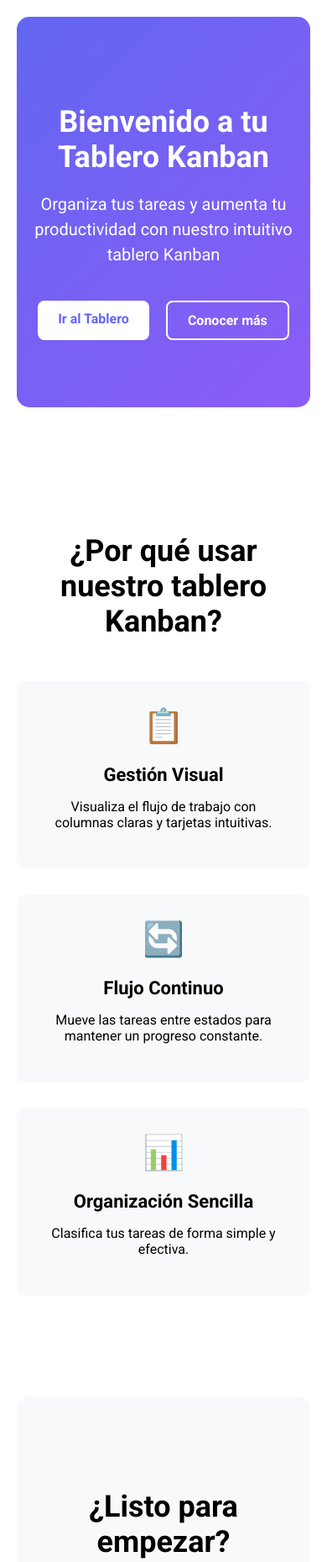
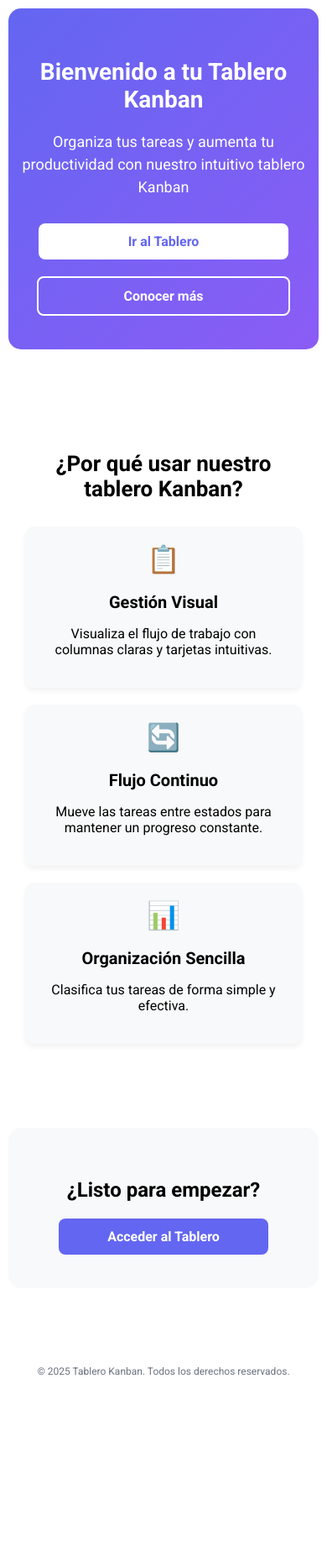
Before and after one commit to sergi-reus-code/04_iOTROS, an Astro site in the folder KanbanBoard/: page / in a window 390 px wide. Shown: the top 1860 px of the page at 84% size. After the commit the page ends 1682 px from the top, so only its background shows below. Built offline with nearby package versions, Linux system fonts and the light colour scheme; Astro itself is replaced by a stand-in of ours.

Commit message:
sdfgsdfgsdfg

```diff
--- /dev/null
+++ b/KanbanBoard/src/components/Landing/Cta.astro
@@ -0,0 +1,71 @@
+---
+---
+
+<section class="cta">
+    <h2>¿Listo para empezar?</h2>
+    <a href="/kanban" class="btn-primary">Acceder al Tablero</a>
+</section>
+
+<style>
+    .cta {
+        background-color: #f8f9fa;
+        text-align: center;
+        padding: 80px 20px;
+        border-radius: 15px;
+        margin: 60px 0;
+        width: 100%;
+        box-sizing: border-box;
+    }
+
+    .cta h2 {
+        margin-bottom: 30px;
+        font-size: 36px;
+        word-wrap: break-word;
+    }
+
+    .btn-primary {
+        background-color: #6366F1;
+        color: white;
+        padding: 12px 24px;
+        border-radius: 8px;
+        font-weight: bold;
+        text-decoration: none;
+        transition: all 0.3s ease;
+        display: inline-block;
+    }
+
+    .btn-primary:hover {
+        transform: translateY(-3px);
+        box-shadow: 0 10px 20px rgba(0, 0, 0, 0.1);
+        background-color: #4F46E5;
+    }
+
+    @media (max-width: 768px) {
+        .cta {
+            padding: 60px 20px;
+            margin: 40px 0;
+        }
+
+        .cta h2 {
+            font-size: 30px;
+            margin-bottom: 25px;
+        }
+    }
+
+    @media (max-width: 480px) {
+        .cta {
+            padding: 40px 15px;
+        }
+
+        .cta h2 {
+            font-size: 24px;
+            margin-bottom: 20px;
+        }
+
+        .btn-primary {
+            width: 100%;
+            max-width: 250px;
+            box-sizing: border-box;
+        }
+    }
+</style>
--- /dev/null
+++ b/KanbanBoard/src/components/Landing/Features.astro
@@ -0,0 +1,103 @@
+---
+---
+
+<section id="features" class="features">
+    <h2>¿Por qué usar nuestro tablero Kanban?</h2>
+    <div class="feature-grid">
+        <div class="feature-card">
+            <div class="icon">📋</div>
+            <h3>Gestión Visual</h3>
+            <p>Visualiza el flujo de trabajo con columnas claras y tarjetas intuitivas.</p>
+        </div>
+        <div class="feature-card">
+            <div class="icon">🔄</div>
+            <h3>Flujo Continuo</h3>
+            <p>Mueve las tareas entre estados para mantener un progreso constante.</p>
+        </div>
+        <div class="feature-card">
+            <div class="icon">📊</div>
+            <h3>Organización Sencilla</h3>
+            <p>Clasifica tus tareas de forma simple y efectiva.</p>
+        </div>
+    </div>
+</section>
+
+<style>
+    .features {
+        padding: 60px 0;
+        text-align: center;
+        width: 100%;
+        box-sizing: border-box;
+    }
+
+    .features h2 {
+        margin-bottom: 50px;
+        font-size: 36px;
+        padding: 0 20px;
+        word-wrap: break-word;
+    }
+
+    .feature-grid {
+        display: grid;
+        grid-template-columns: repeat(auto-fit, minmax(300px, 1fr));
+        gap: 30px;
+        padding: 0 20px;
+    }
+
+    .feature-card {
+        background-color: #f8f9fa;
+        padding: 30px;
+        border-radius: 10px;
+        transition: transform 0.3s ease;
+        box-shadow: 0 4px 6px rgba(0, 0, 0, 0.05);
+    }
+
+    .feature-card:hover {
+        transform: translateY(-10px);
+        box-shadow: 0 10px 20px rgba(0, 0, 0, 0.1);
+    }
+
+    .icon {
+        font-size: 40px;
+        margin-bottom: 20px;
+    }
+
+    .feature-card h3 {
+        margin-bottom: 15px;
+        font-size: 22px;
+    }
+
+    @media (max-width: 768px) {
+        .feature-grid {
+            grid-template-columns: repeat(auto-fit, minmax(250px, 1fr));
+            gap: 20px;
+        }
+
+        .features h2 {
+            font-size: 30px;
+            margin-bottom: 30px;
+        }
+
+        .feature-card {
+            padding: 20px;
+        }
+    }
+
+    @media (max-width: 480px) {
+        .feature-grid {
+            grid-template-columns: 1fr;
+        }
+
+        .features h2 {
+            font-size: 26px;
+        }
+
+        .icon {
+            font-size: 32px;
+        }
+
+        .feature-card h3 {
+            font-size: 20px;
+        }
+    }
+</style>
--- /dev/null
+++ b/KanbanBoard/src/components/Landing/Footer.astro
@@ -0,0 +1,24 @@
+---
+---
+
+<footer class="main-footer">
+    <p>&copy; 2025 Tablero Kanban. Todos los derechos reservados.</p>
+</footer>
+
+<style>
+    .main-footer {
+        text-align: center;
+        padding: 40px 20px;
+        color: #6b7280;
+        width: 100%;
+        box-sizing: border-box;
+        font-size: 14px;
+    }
+
+    @media (max-width: 480px) {
+        .main-footer {
+            padding: 30px 15px;
+            font-size: 12px;
+        }
+    }
+</style>
--- /dev/null
+++ b/KanbanBoard/src/components/Landing/Hero.astro
@@ -0,0 +1,105 @@
+---
+---
+
+<div class="hero">
+    <h1>Bienvenido a tu Tablero Kanban</h1>
+    <p class="description">Organiza tus tareas y aumenta tu productividad con nuestro intuitivo tablero Kanban</p>
+    <div class="buttons">
+        <a href="/kanban" class="btn-primary">Ir al Tablero</a>
+        <a href="#features" class="btn-secondary">Conocer más</a>
+    </div>
+</div>
+
+<style>
+    .hero {
+        text-align: center;
+        padding: 80px 20px;
+        background: linear-gradient(135deg, #6366F1, #8B5CF6);
+        border-radius: 15px;
+        color: white;
+        margin-bottom: 60px;
+        width: 100%;
+        box-sizing: border-box;
+    }
+
+    h1 {
+        font-size: 48px;
+        margin-bottom: 20px;
+        word-wrap: break-word;
+    }
+
+    .description {
+        font-size: 20px;
+        max-width: 600px;
+        margin: 0 auto 40px;
+        line-height: 1.5;
+    }
+
+    .buttons {
+        display: flex;
+        justify-content: center;
+        gap: 20px;
+        flex-wrap: wrap;
+    }
+
+    .btn-primary {
+        background-color: white;
+        color: #6366F1;
+        padding: 12px 24px;
+        border-radius: 8px;
+        font-weight: bold;
+        text-decoration: none;
+        transition: all 0.3s ease;
+    }
+
+    .btn-primary:hover {
+        transform: translateY(-3px);
+        box-shadow: 0 10px 20px rgba(0, 0, 0, 0.1);
+    }
+
+    .btn-secondary {
+        border: 2px solid white;
+        color: white;
+        padding: 12px 24px;
+        border-radius: 8px;
+        font-weight: bold;
+        text-decoration: none;
+        transition: all 0.3s ease;
+    }
+
+    .btn-secondary:hover {
+        background-color: rgba(255, 255, 255, 0.1);
+    }
+
+    @media (max-width: 768px) {
+        h1 {
+            font-size: 36px;
+        }
+        .hero {
+            padding: 60px 15px;
+            margin-bottom: 40px;
+        }
+        .description {
+            font-size: 18px;
+            margin-bottom: 30px;
+        }
+    }
+
+    @media (max-width: 480px) {
+        h1 {
+            font-size: 28px;
+        }
+        .hero {
+            padding: 40px 15px;
+        }
+        .buttons {
+            flex-direction: column;
+            align-items: center;
+        }
+        .btn-primary, .btn-secondary {
+            width: 100%;
+            max-width: 250px;
+            text-align: center;
+        }
+    }
+</style>
--- a/KanbanBoard/src/pages/index.astro
+++ b/KanbanBoard/src/pages/index.astro
@@ -1,177 +1,48 @@
 ---
 import Layout from '../layouts/Layout.astro';
+import Hero from '../components/Landing/Hero.astro';
+import Features from '../components/Landing/Features.astro';
+import Cta from '../components/Landing/Cta.astro';
+import Footer from '../components/Landing/Footer.astro';
 ---
 
 <Layout>
-	<main>
-		<div class="hero">
-			<h1>Bienvenido a tu Tablero Kanban</h1>
-			<p class="description">Organiza tus tareas y aumenta tu productividad con nuestro intuitivo tablero Kanban</p>
-			<div class="buttons">
-				<a href="/kanban" class="btn-primary">Ir al Tablero</a>
-				<a href="#features" class="btn-secondary">Conocer más</a>
-			</div>
-		</div>
-
-		<section id="features" class="features">
-			<h2>¿Por qué usar nuestro tablero Kanban?</h2>
-			<div class="feature-grid">
-				<div class="feature-card">
-					<div class="icon">📋</div>
-					<h3>Gestión Visual</h3>
-					<p>Visualiza el flujo de trabajo con columnas claras y tarjetas intuitivas.</p>
-				</div>
-				<div class="feature-card">
-					<div class="icon">🔄</div>
-					<h3>Flujo Continuo</h3>
-					<p>Mueve las tareas entre estados para mantener un progreso constante.</p>
-				</div>
-				<div class="feature-card">
-					<div class="icon">📊</div>
-					<h3>Organización Sencilla</h3>
-					<p>Clasifica tus tareas de forma simple y efectiva.</p>
-				</div>
-			</div>
-		</section>
-
-		<section class="cta">
-			<h2>¿Listo para empezar?</h2>
-			<a href="/kanban" class="btn-primary">Acceder al Tablero</a>
-		</section>
-	</main>
-
-	<footer>
-		<p>&copy; 2025 Tablero Kanban. Todos los derechos reservados.</p>
-	</footer>
+	<div class="container">
+		<main>
+			<Hero />
+			<Features />
+			<Cta />
+		</main>
+		<Footer />
+	</div>
 </Layout>
 
 <style>
+	.container {
+		width: 100%;
+		min-height: 100vh;
+		display: flex;
+		flex-direction: column;
+	}
+
 	main {
 		max-width: 1200px;
 		margin: 0 auto;
 		padding: 20px;
-	}
-
-	.hero {
-		text-align: center;
-		padding: 80px 20px;
-		background: linear-gradient(135deg, #6366F1, #8B5CF6);
-		border-radius: 15px;
-		color: white;
-		margin-bottom: 60px;
-	}
-
-	h1 {
-		font-size: 48px;
-		margin-bottom: 20px;
-	}
-
-	.description {
-		font-size: 20px;
-		max-width: 600px;
-		margin: 0 auto 40px;
-		line-height: 1.5;
-	}
-
-	.buttons {
-		display: flex;
-		justify-content: center;
-		gap: 20px;
-		flex-wrap: wrap;
-	}
-
-	.btn-primary {
-		background-color: white;
-		color: #6366F1;
-		padding: 12px 24px;
-		border-radius: 8px;
-		font-weight: bold;
-		text-decoration: none;
-		transition: all 0.3s ease;
-	}
-
-	.btn-primary:hover {
-		transform: translateY(-3px);
-		box-shadow: 0 10px 20px rgba(0, 0, 0, 0.1);
-	}
-
-	.btn-secondary {
-		border: 2px solid white;
-		color: white;
-		padding: 12px 24px;
-		border-radius: 8px;
-		font-weight: bold;
-		text-decoration: none;
-		transition: all 0.3s ease;
-	}
-
-	.btn-secondary:hover {
-		background-color: rgba(255, 255, 255, 0.1);
-	}
-
-	.features {
-		padding: 60px 0;
-		text-align: center;
-	}
-
-	.features h2 {
-		margin-bottom: 50px;
-		font-size: 36px;
-	}
-
-	.feature-grid {
-		display: grid;
-		grid-template-columns: repeat(auto-fit, minmax(300px, 1fr));
-		gap: 30px;
-	}
-
-	.feature-card {
-		background-color: #f8f9fa;
-		padding: 30px;
-		border-radius: 10px;
-		transition: transform 0.3s ease;
-	}
-
-	.feature-card:hover {
-		transform: translateY(-10px);
-	}
-
-	.icon {
-		font-size: 40px;
-		margin-bottom: 20px;
-	}
-
-	.feature-card h3 {
-		margin-bottom: 15px;
-		font-size: 22px;
-	}
-
-	.cta {
-		background-color: #f8f9fa;
-		text-align: center;
-		padding: 80px 20px;
-		border-radius: 15px;
-		margin: 60px 0;
-	}
-
-	.cta h2 {
-		margin-bottom: 30px;
-		font-size: 36px;
-	}
-
-	footer {
-		text-align: center;
-		padding: 40px 0;
-		color: #6b7280;
+		width: 100%;
+		box-sizing: border-box;
+		flex: 1;
 	}
 
 	@media (max-width: 768px) {
-		h1 {
-			font-size: 36px;
+		main {
+			padding: 15px;
 		}
+	}
 
-		.feature-grid {
-			grid-template-columns: 1fr;
+	@media (max-width: 480px) {
+		main {
+			padding: 10px;
 		}
 	}
 </style>
--- a/KanbanBoard/src/pages/kanban.astro
+++ b/KanbanBoard/src/pages/kanban.astro
@@ -4,14 +4,22 @@ import Layout from '../layouts/Layout.astro';
 ---
 
 <Layout>
-    <header class="board-header">
-        <h1>Mi Tablero Kanban</h1>
-        <a href="/" class="back-to-home">← Volver a Inicio</a>
-    </header>
-    <KanbanBoard />
+    <div class="kanban-container">
+        <header class="board-header">
+            <h1>Mi Tablero Kanban</h1>
+            <a href="/" class="back-to-home">← Volver a Inicio</a>
+        </header>
+        <KanbanBoard />
+    </div>
 </Layout>
 
 <style>
+    .kanban-container {
+        width: 100%;
+        box-sizing: border-box;
+        padding: 0 10px;
+    }
+
     .board-header {
         display: flex;
         justify-content: space-between;
@@ -19,6 +27,8 @@ import Layout from '../layouts/Layout.astro';
         padding: 1rem 2rem;
         background-color: #f8f9fa;
         margin-bottom: 1rem;
+        border-radius: 8px;
+        box-shadow: 0 2px 4px rgba(0, 0, 0, 0.05);
     }
 
     h1 {
@@ -32,9 +42,33 @@ import Layout from '../layouts/Layout.astro';
         text-decoration: none;
         font-weight: 500;
         transition: color 0.2s ease;
+        white-space: nowrap;
     }
 
     .back-to-home:hover {
         color: #4f46e5;
     }
+
+    @media (max-width: 768px) {
+        .board-header {
+            padding: 0.8rem 1.5rem;
+        }
+
+        h1 {
+            font-size: 1.5rem;
+        }
+    }
+
+    @media (max-width: 480px) {
+        .board-header {
+            flex-direction: column;
+            align-items: flex-start;
+            gap: 10px;
+            padding: 0.8rem 1rem;
+        }
+
+        h1 {
+            font-size: 1.3rem;
+        }
+    }
 </style>
```
